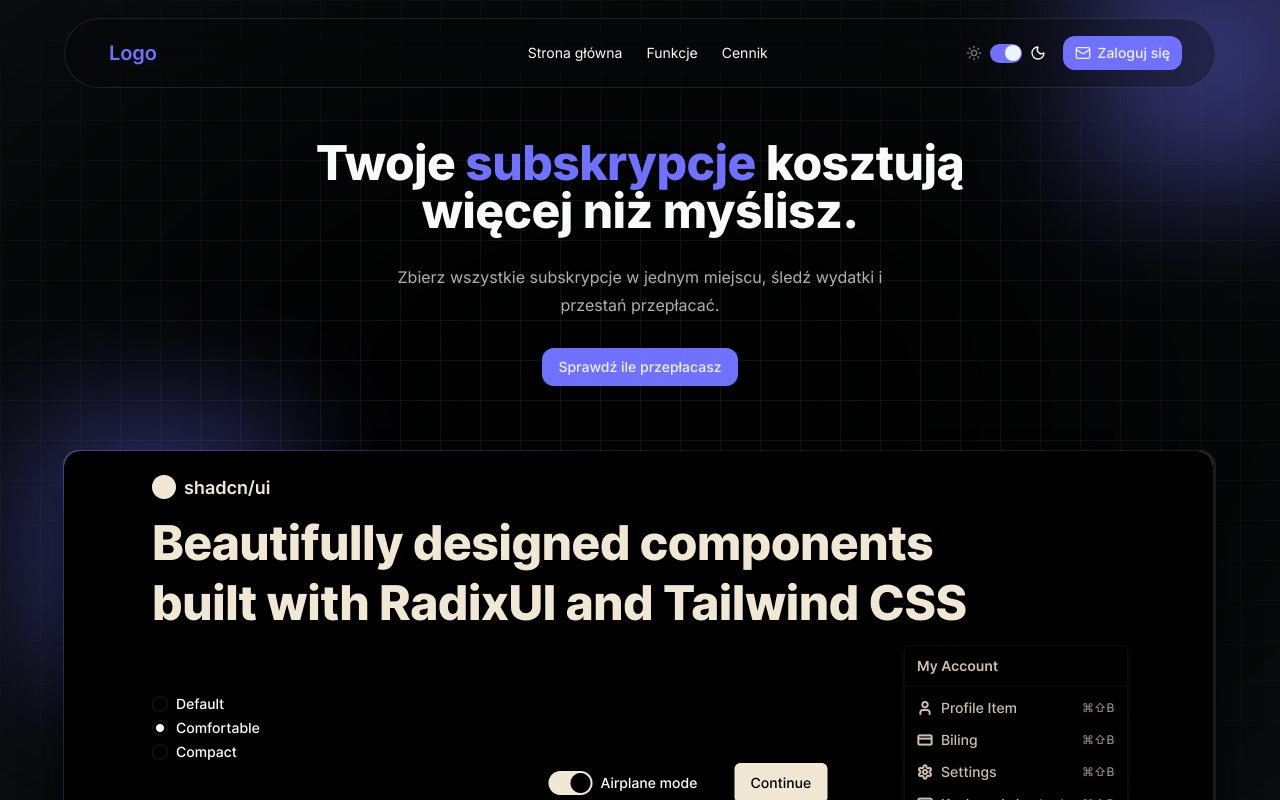
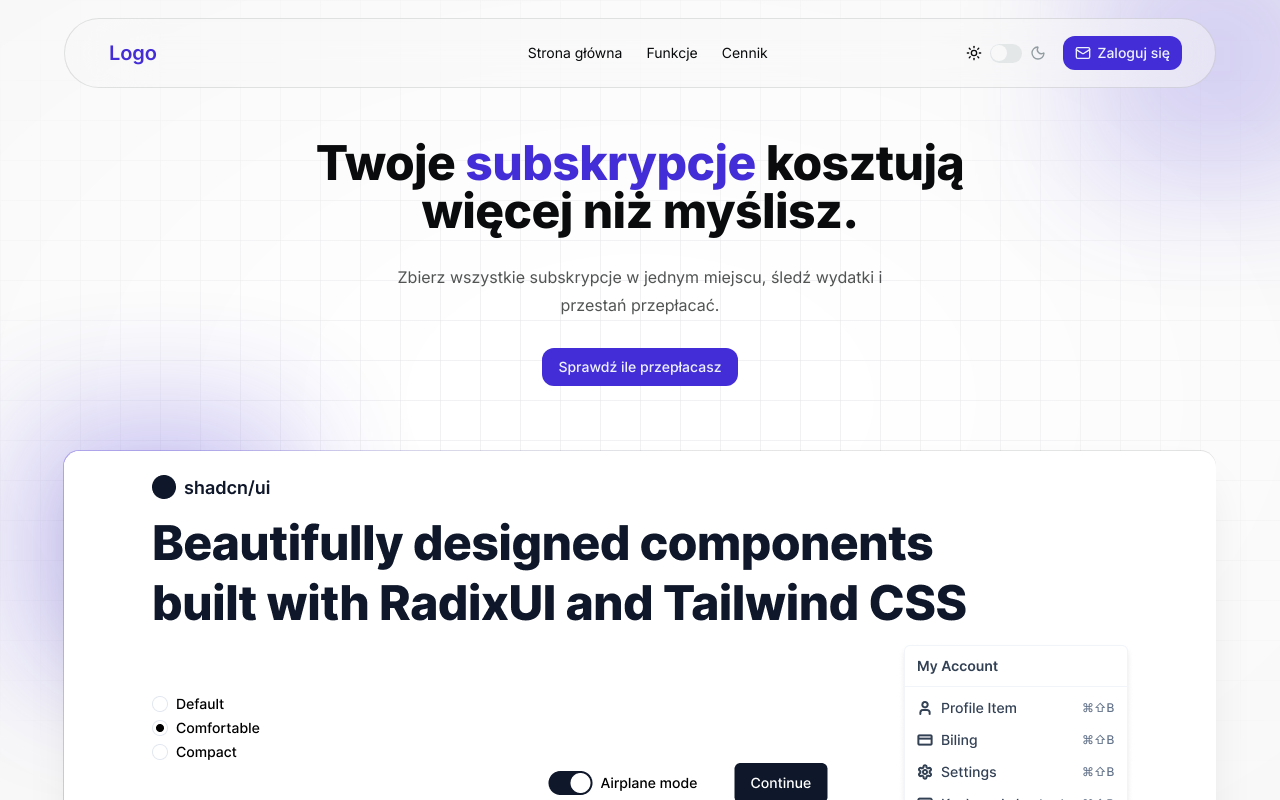
Before and after one commit to BlacKlyExactly/Subscription-manager-landing, a Next.js app: page / in a window 1280 px wide. Shown: the top 800 px of the page. Built offline with nearby package versions, Linux system fonts and the light colour scheme.

Commit message:
fix(app): Fix theme picker state

```diff
--- a/components/theme/theme-picker.tsx
+++ b/components/theme/theme-picker.tsx
@@ -11,12 +11,13 @@ export function ThemePicker({ className }: {
   className?: string
 }) {
   const id = useId()
-  const [checked, setChecked] = useState(true)
-  const { setTheme } = useTheme()
+  const { setTheme, resolvedTheme } = useTheme();
+  const [checked, setChecked] = useState(() => resolvedTheme === 'dark');
   const mounted = useMounted();
 
   useEffect(() => {
-    setTheme(checked ? "dark" : "light");
+    if (!mounted) return
+    setTheme(checked ? 'dark' : 'light')
   }, [checked])
 
   if (!mounted) return null;
```
